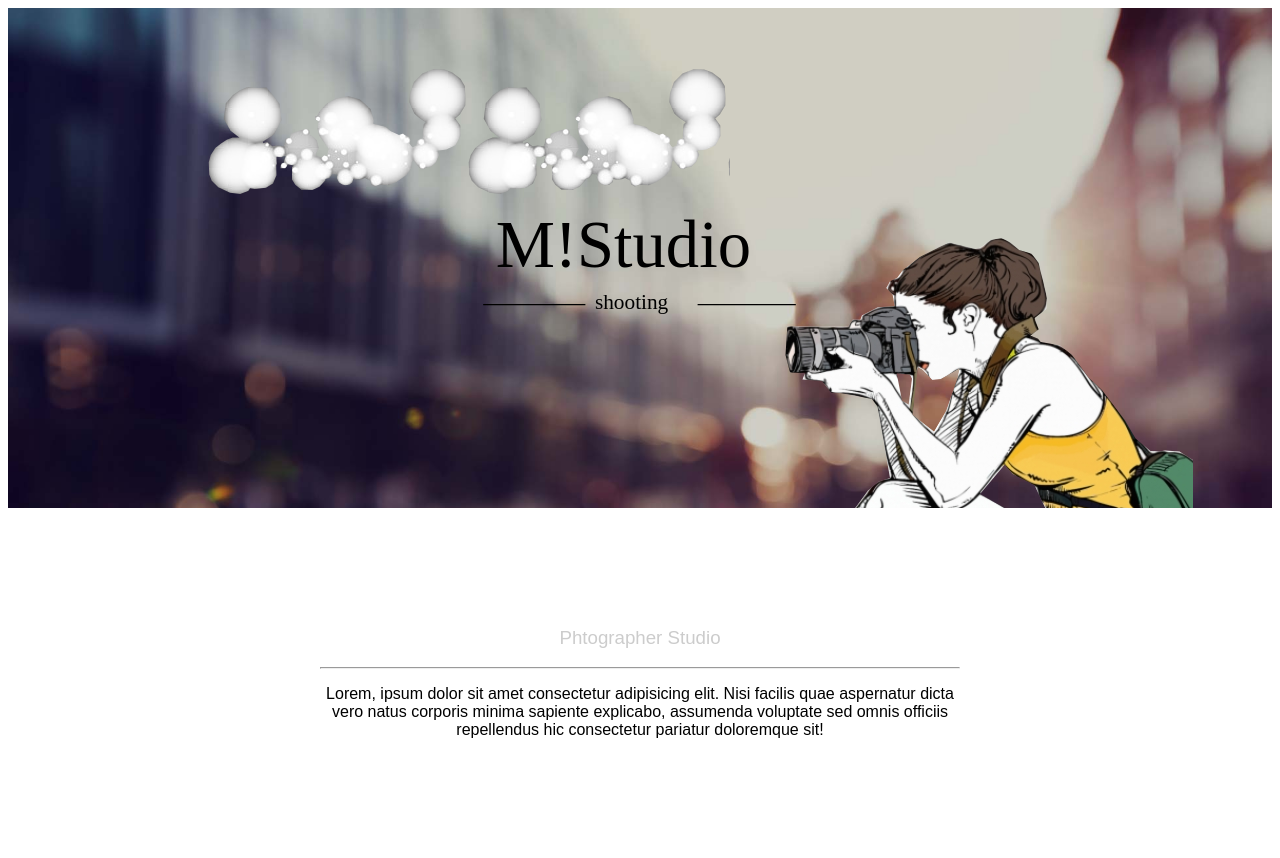
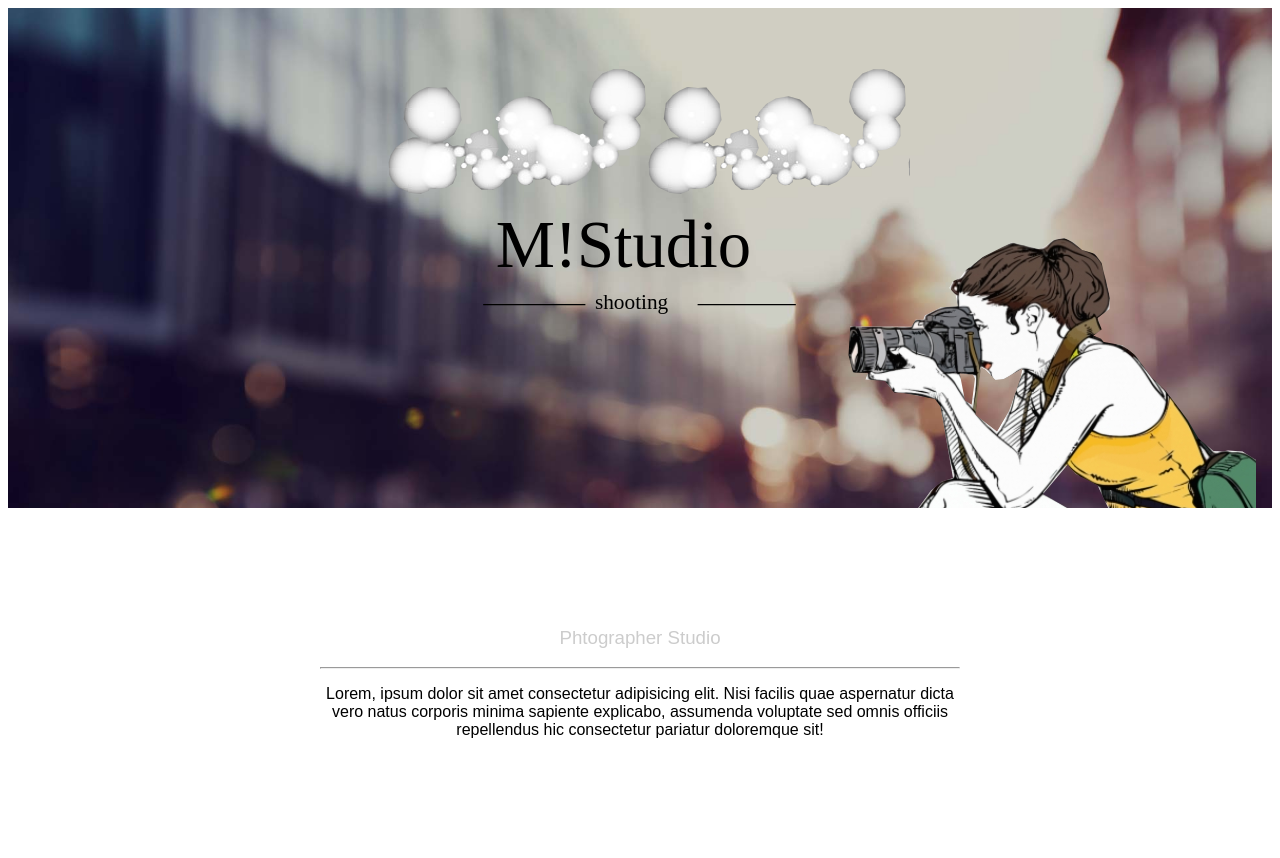
Before and after one commit to UXDESIGNERLIN/PhotoStudio, a plain HTML site: page index.html in a window 1280 px wide. Shown: the top 858 px of the page. Drawn offline with Linux system fonts and the light colour scheme.

Commit message:
Arrange a bit of the position

```diff
--- a/style/style.css
+++ b/style/style.css
@@ -49,7 +49,7 @@ img {
     background-repeat: no-repeat;
     background-position: right bottom;
     position: absolute;
-    left: 40%;
+    left: 45%;
 
     top:230px;
 }
@@ -61,7 +61,7 @@ img {
     background-color:rgba(0,0,0,0);
     background-position: top left;
     position: absolute;
-    left:200px;
+    left:380px;
 
 }
 
```
